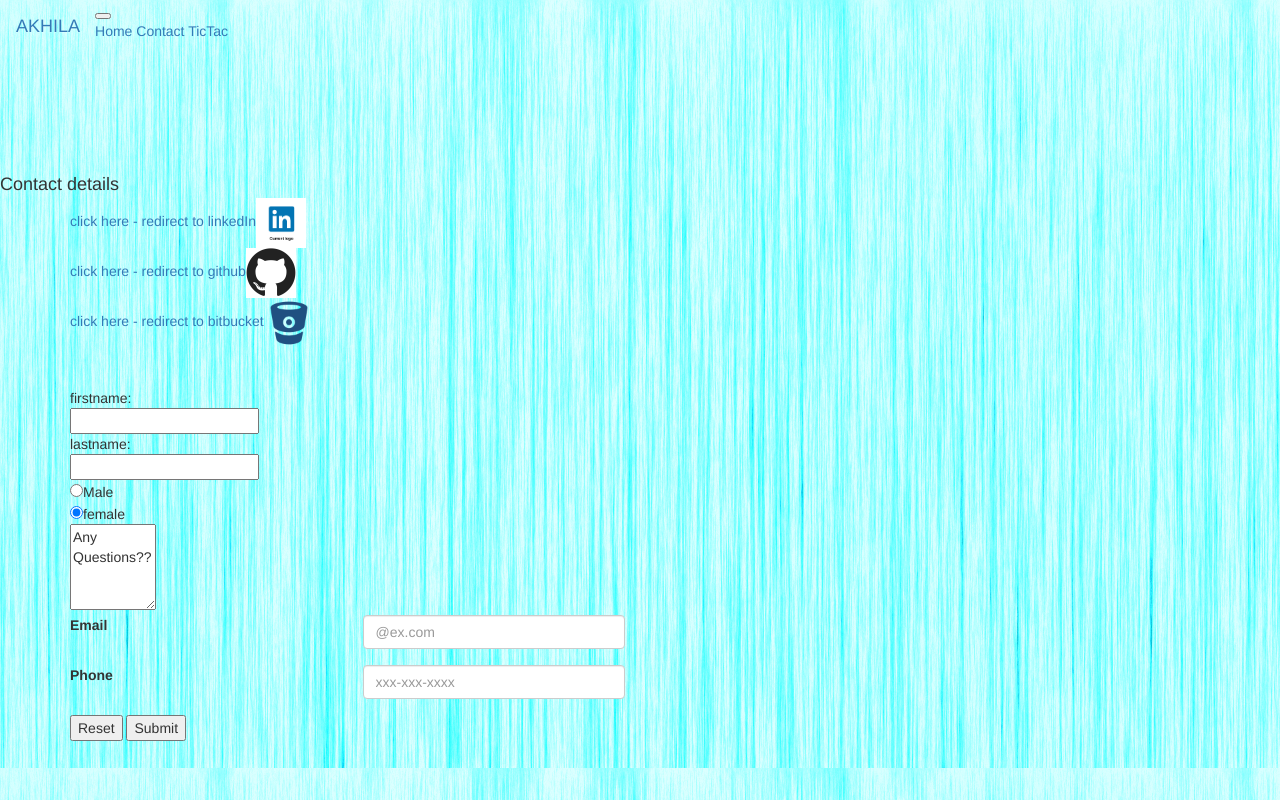
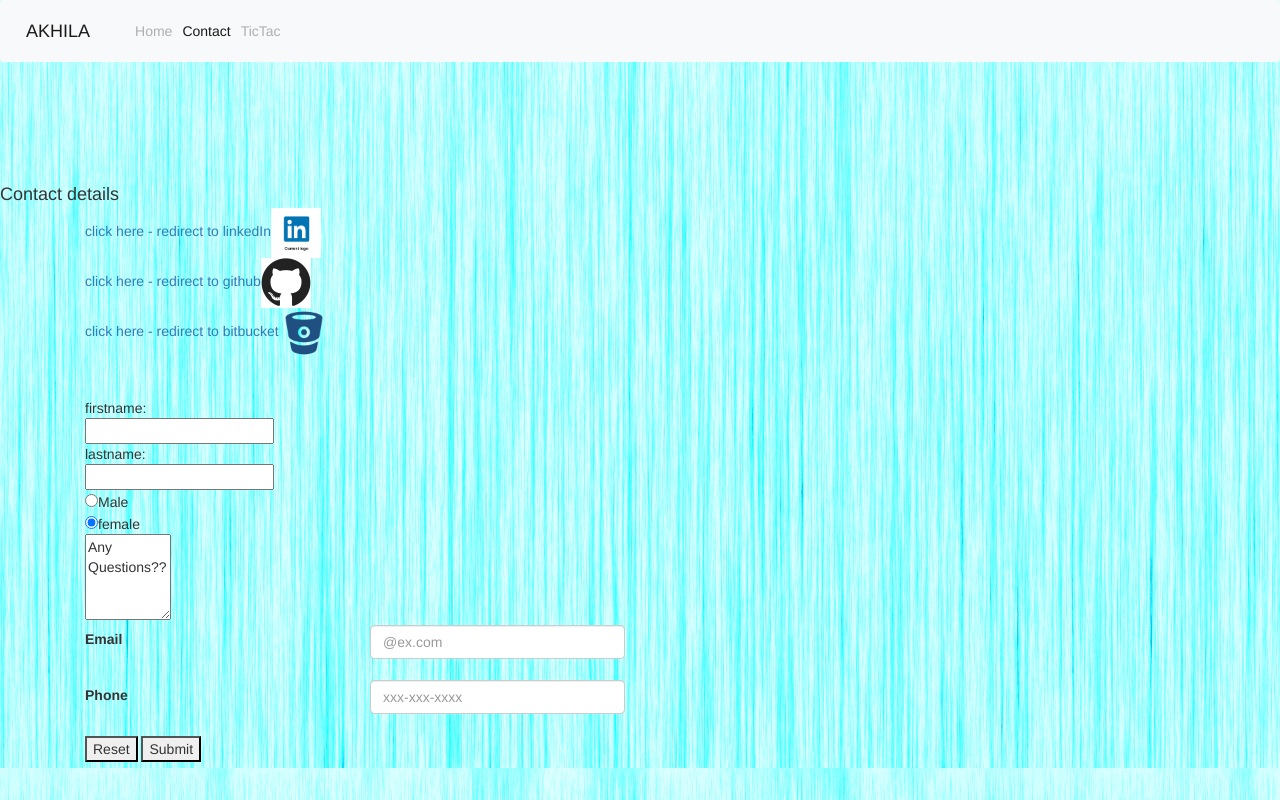
Before and after one commit to AkhilaGandra/GANDRA04, a plain HTML site: page Contact.html in a window 1280 px wide. Drawn offline with nearby package versions, Linux system fonts and the light colour scheme.

Commit message:
abcdefgh

```diff
--- a/Contact.html
+++ b/Contact.html
@@ -9,7 +9,9 @@
     <title>Contact  HTML></title>
     <link rel="stylesheet" href="https://maxcdn.bootstrapcdn.com/bootstrap/3.3.7/css/bootstrap.min.css">
     <link rel="stylesheet" href="https://maxcdn.bootstrapcdn.com/bootstrap/3.3.7/css/bootstrap-theme.min.css">
-
+    <link rel="stylesheet" href="https://stackpath.bootstrapcdn.com/bootstrap/4.1.3/css/bootstrap.min.css" integrity="sha384-MCw98/SFnGE8fJT3GXwEOngsV7Zt27NXFoaoApmYm81iuXoPkFOJwJ8ERdknLPMO"
+    crossorigin="anonymous">
+    <link rel="stylesheet" href="https://maxcdn.bootstrapcdn.com/bootstrap/3.3.7/css/bootstrap.min.css" integrity="sha384-BVYiiSIFeK1dGmJRAkycuHAHRg32OmUcww7on3RYdg4Va+PmSTsz/K68vbdEjh4u" crossorigin="anonymous">
     <link rel="stylesheet" href="contact.css">
 </head>
 
--- a/index.html
+++ b/index.html
@@ -9,6 +9,9 @@
     <title>AKHILA GANDRA</title>
    <link rel="stylesheet" href="https://maxcdn.bootstrapcdn.com/bootstrap/3.3.7/css/bootstrap.min.css">
     <link rel="stylesheet" href="https://maxcdn.bootstrapcdn.com/bootstrap/3.3.7/css/bootstrap-theme.min.css">
+    <link rel="stylesheet" href="https://stackpath.bootstrapcdn.com/bootstrap/4.1.3/css/bootstrap.min.css" integrity="sha384-MCw98/SFnGE8fJT3GXwEOngsV7Zt27NXFoaoApmYm81iuXoPkFOJwJ8ERdknLPMO"
+    crossorigin="anonymous">
+    <link rel="stylesheet" href="https://maxcdn.bootstrapcdn.com/bootstrap/3.3.7/css/bootstrap.min.css" integrity="sha384-BVYiiSIFeK1dGmJRAkycuHAHRg32OmUcww7on3RYdg4Va+PmSTsz/K68vbdEjh4u" crossorigin="anonymous">
     <link rel="stylesheet" href="abc.css" type="text/css">
 
 
```
